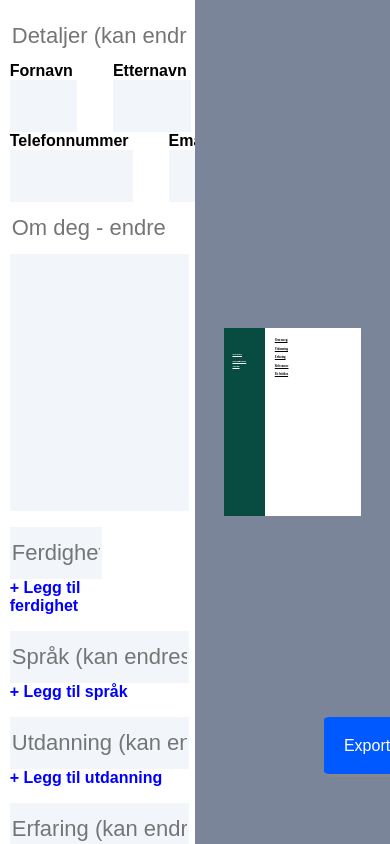
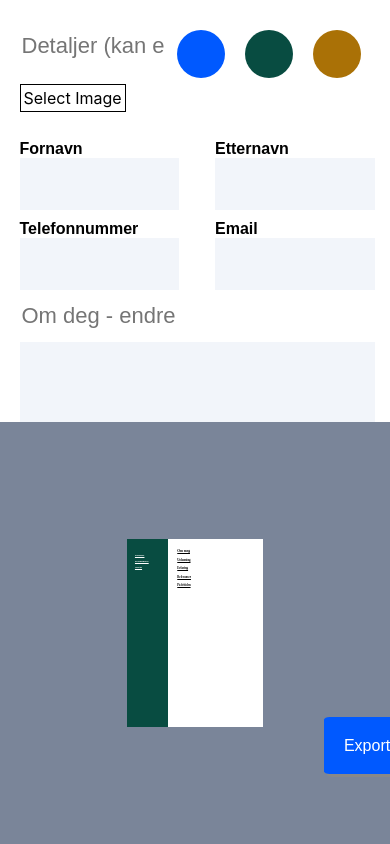
Before and after one commit to rull3211/cvgen, a React (Create React App) app: page / in a window 390 px wide. Shown: the top 844 px of the page. Built offline with nearby package versions, Linux system fonts and the light colour scheme.

Commit message:
Major hanges
Added functionality for adding pictures to cv and added fuctionality for changing cv color.
furthermore started adding mediaquery for mobile

```diff
--- a/package.json
+++ b/package.json
@@ -7,7 +7,6 @@
     "@testing-library/jest-dom": "^5.11.9",
     "@testing-library/react": "^11.2.3",
     "@testing-library/user-event": "^12.6.0",
-    "html-to-docx": "^1.1.32",
     "html-to-image": "^1.3.21",
     "jquery": "^3.5.1",
     "jspdf": "^2.3.0",
--- a/src/App.css
+++ b/src/App.css
@@ -25,6 +25,7 @@
   width: inherit;
   display: flex;
   justify-content: space-around;
+  margin-top: 10px;
 }
 ul{
   display: flex;
@@ -106,8 +107,21 @@ ul{
   display: flex;
   flex-direction: column;
   padding-left: 20%;
-  padding-top: 50%;
+  padding-top: 25%;
 
+}
+.FirstRow{
+  display: flex
+}
+.ColorSelector {
+  border-radius: 100%;
+  cursor: pointer;
+  width: 3rem;
+  height: 3rem;
+  margin: 10px;
+}
+.ColorSelectors{
+  display: flex;
 }
 .SideBar h1{
   color: white;
@@ -115,10 +129,18 @@ ul{
 }
 
 .SideBar p{
+
   color: white;
   padding: 1%
 }
-
+.FileLable{
+  -webkit-box-sizing: border-box;
+  -moz-box-sizing: border-box;
+  box-sizing: border-box;
+  padding: 3px;
+  border: 1px solid black;
+  cursor: pointer;
+}
 .SectionSplitter1 {
   margin-bottom: 8%;
   display: flex;
@@ -169,7 +191,22 @@ p{
   color: white;
 
 }
+.Picture{
+  border-radius: 100%;
+  height: 8rem;
+  width: 8rem;
+}
+
 .About{
   display: flex;
   flex-direction: column;
 }
+@media only screen
+  and (max-width : 900px)
+  and (max-height : 900px)
+  and (orientation : portrait)
+  {
+    .App{
+      flex-direction: column;
+    }
+  }
--- a/src/App.js
+++ b/src/App.js
@@ -15,7 +15,9 @@ import Referanser from './displayComponents/Referanser'
 import LangComp from './displayComponents/LangComp';
 import jsPDF from 'jspdf';
 import * as htmlToImage from 'html-to-image';
-
+import PictureAdder from "./editorComponents/pictureAdder";
+import CvPic from "./displayComponents/cvPic";
+import ColorSelector from "./editorComponents/ColorSelector"
 
 class App extends Component {
   state = {
@@ -46,7 +48,9 @@ class App extends Component {
       width: "35vw",
       height: "48vw"
     }, // responsiv pagesize som blir oppdatert ved eksport
-    textSize: ["0.9vw", "0.75vw", "0.7vw", "0.65vw", "0.5vW", "0.4vw"] // responsive tekstsizes som blir oppdatert ved eksport
+    textSize: ["0.9vw", "0.75vw", "0.7vw", "0.65vw", "0.5vW", "0.4vw"], // responsive tekstsizes som blir oppdatert ved eksport
+    img : "",
+    color : "rgb(8, 76, 65)"
   };
 
   inputHandler = event => {
@@ -84,6 +88,23 @@ class App extends Component {
     this.setState({ size2: sizesetter1 });
   };// hjelpemetode for eksportfunksjon
 
+  imageHandler = (event) => {
+    var selectedFile = event.target.files[0];
+    var reader = new FileReader();
+
+
+    reader.onload = event => {
+      this.setState({img : event.target.result})
+
+    };
+    reader.readAsDataURL(selectedFile)
+    console.log(this.state.img)
+  }
+
+  ColorSelectorHandler = event => {
+    this.setState({color : event.target.style.backgroundColor})
+
+  }
 
   render() {
 
@@ -214,14 +235,31 @@ class App extends Component {
       );
     });
 
+    let pic = null
+
+    if(this.state.img != ""){
+      pic = <CvPic img = {this.state.img} ></CvPic>
+    }
+
+
     // editpage (venstre side) (form)
     let editPage = (
       <div className="EditPage">
         <div className="EditPageWrapper">
 
           <div className="Detaljer">
+            <div className = "Detaljeheader">
+              <div className = "FirstRow">
+                    <InputComp sT="1" id="Detaljer" handler={this.inputHandler} ph="Detaljer (kan endres)"></InputComp>
+                <div className = "ColorSelectors">
+                      <ColorSelector color = "rgb(0, 89, 255)" handler = {this.ColorSelectorHandler}></ColorSelector>
+                      <ColorSelector color = "rgb(8, 76, 65)" handler = {this.ColorSelectorHandler}></ColorSelector>
+                      <ColorSelector color = "rgb(170, 113, 6)" handler = {this.ColorSelectorHandler}></ColorSelector>
+                </div>
+              </div>
 
-            <InputComp sT="1" id="Detaljer" handler={this.inputHandler} ph="Detaljer (kan endres)"></InputComp>
+              <PictureAdder handler = {this.imageHandler}></PictureAdder>
+            </div>
             <div className="DetaljWrapper">
               <div className="LeftSide">
                 <p>Fornavn</p>
@@ -352,10 +390,12 @@ class App extends Component {
     let cVPage = (
       <div className="Cv" >
           <div className="CvWrapper" id="capture" style={this.state.size2}>
-            <div className="SideBarWrapper">
-              <div className="SideBar">
-                <Name font={this.state.textSize} fName={this.state.fName} lName={this.state.lName}></Name>
+            <div className="SideBarWrapper" >
+              <div className="SideBar" style = {{"backgroundColor": this.state.color}}>
+
                 <div className=" SectionSplitter1">
+                  {pic}
+                  <Name font={this.state.textSize} fName={this.state.fName} lName={this.state.lName}></Name>
                   {Detaljer}
                   <OneLiner font={this.state.textSize} info={this.state.tlf}></OneLiner>
                   <OneLiner font={this.state.textSize} info={this.state.email}></OneLiner>
--- /dev/null
+++ b/src/displayComponents/cvPic.js
@@ -0,0 +1,9 @@
+import React from 'react';
+const cvPic = props => {
+    return(
+        <div>
+            <img className = "Picture" src = {props.img} ></img>
+        </div>
+    )
+}
+export default cvPic
--- /dev/null
+++ b/src/editorComponents/ColorSelector.js
@@ -0,0 +1,8 @@
+import React from 'react';
+const color = props => {
+    return(
+        <div className ="ColorSelector" onClick={props.handler} style = {{"backgroundColor": props.color}}>
+        </div>
+    )
+}
+export default color
--- /dev/null
+++ b/src/editorComponents/pictureAdder.js
@@ -0,0 +1,12 @@
+import React from 'react';
+const pictureAdder = (props) => {
+
+    return (
+        <div>
+            <label className = "FileLable" for="files" >Select Image</label>
+            <input style={{"visibility" : "hidden"}} id = "files" onChange = {props.handler} type = "file">
+        </input>
+        </div>
+    )
+}
+export default pictureAdder
```
Also changed, not shown: 1 other file (tests, documents, lock files or other folders).
